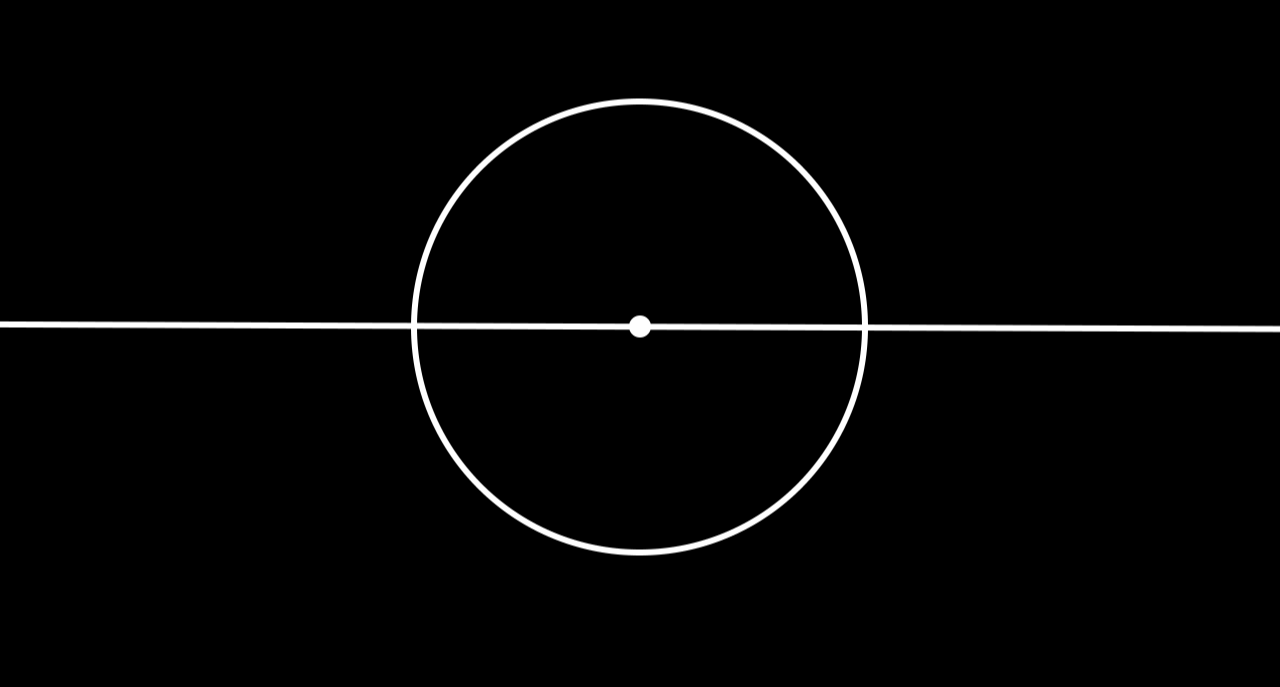
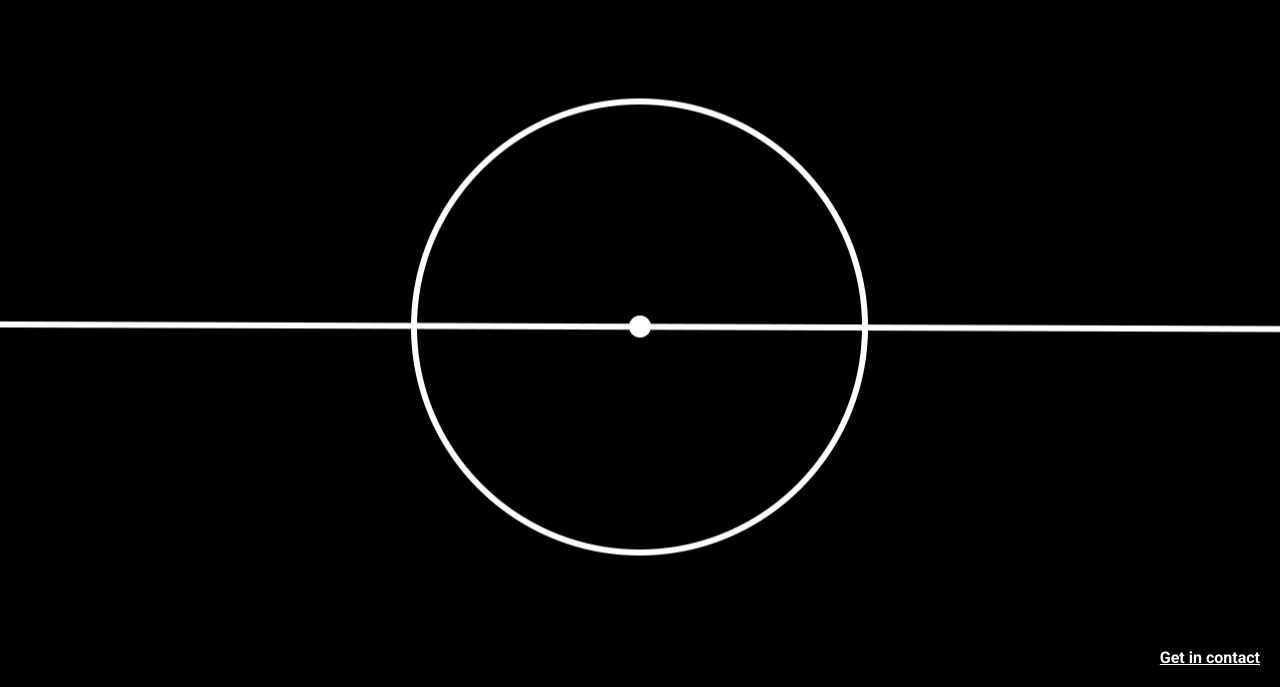
Before and after one commit to Nicholayton11/Face-Value-website, a plain HTML site: page index.html in a window 1280 px wide. Shown: the part 113-800 px from the top of the page. Drawn offline with Linux system fonts and the light colour scheme.

Commit message:
Testing to try the new Branch

```diff
--- a/index.html
+++ b/index.html
@@ -13,7 +13,7 @@
         <p>Kicking off soon...</p>
         <!-- <div class="line"></div> -->
         <img src="centre_circle.png" alt="Center Circle" class="circle">
-        <!-- <a href="mailto:nl@facevalue.com" class="contact-link">Get in contact</a> -->
+        <a href="mailto:nl@facevalue.com" class="contact-link">Get in contact</a>
     </div>
 </body>
 </html>
```
